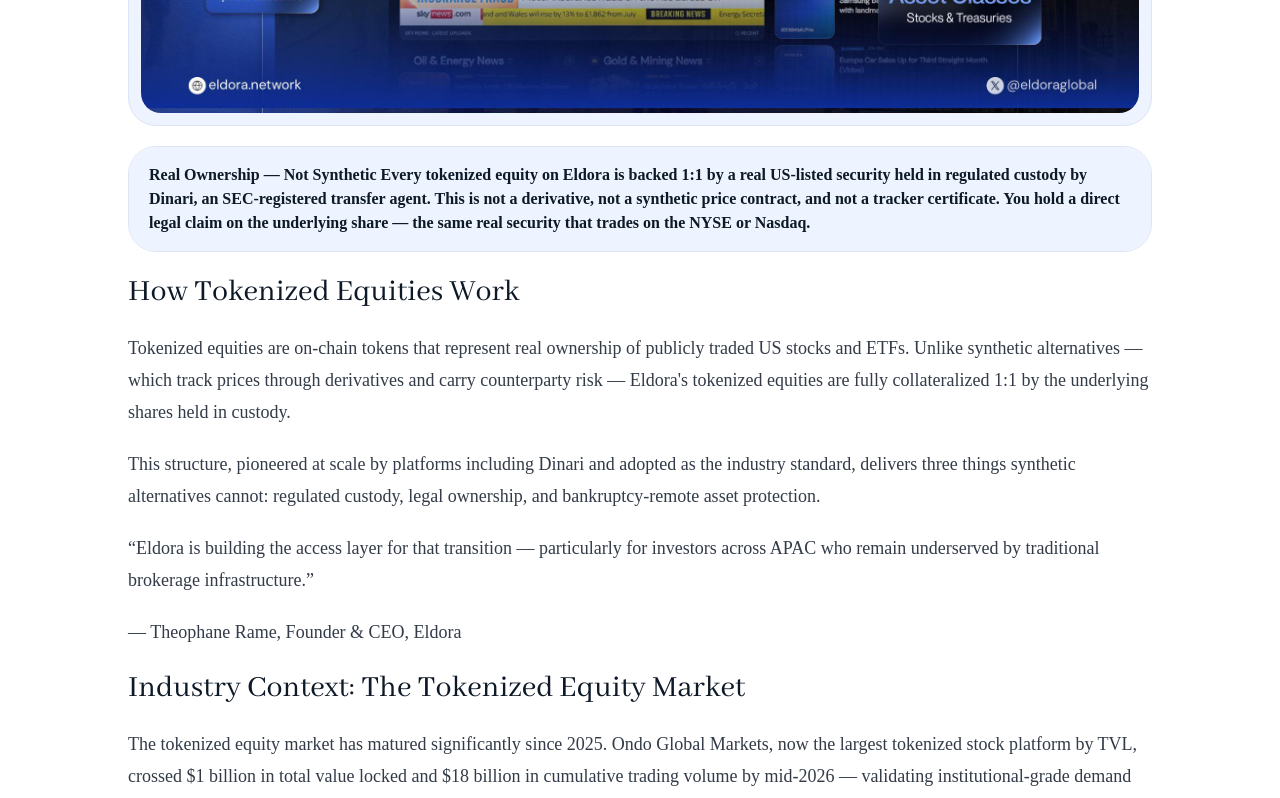
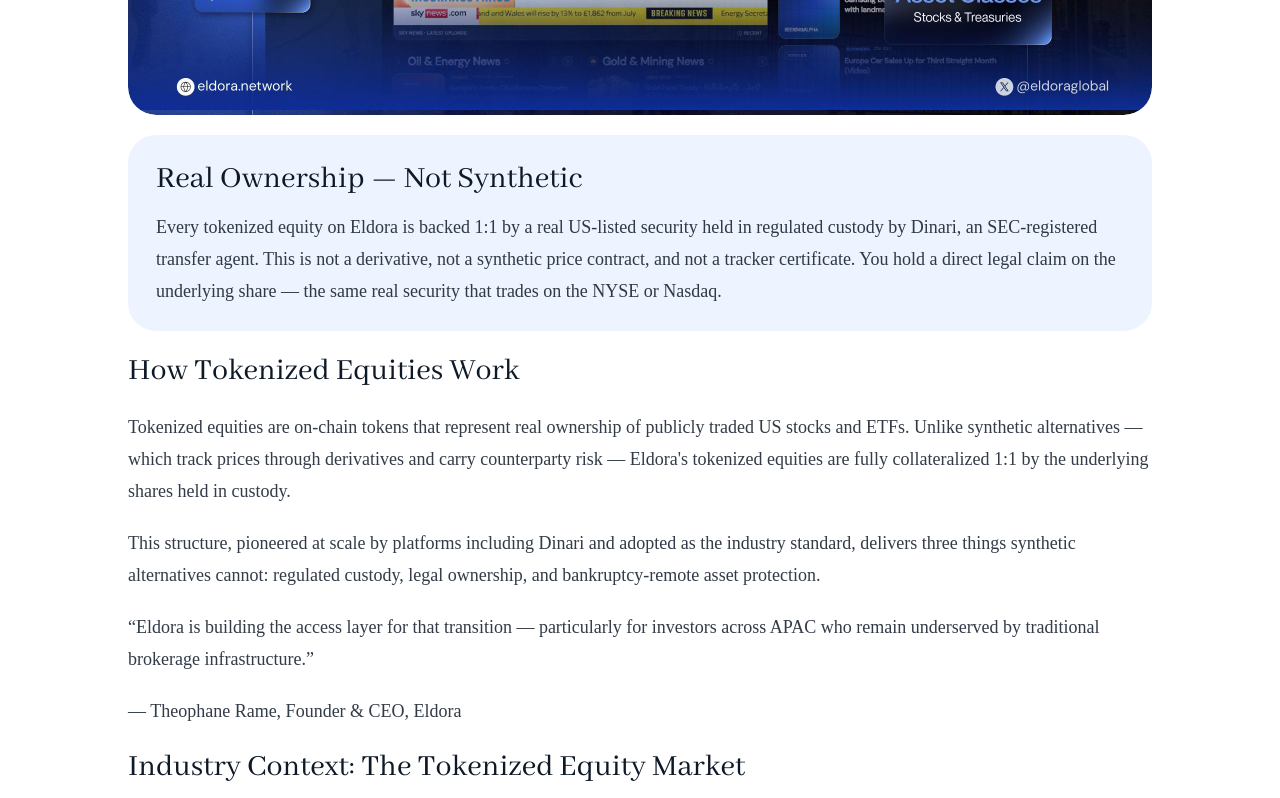
Before and after one commit to eldora-rwa/eldora-landing, a React (Vite) app: page /document in a window 1280 px wide. Shown: the part 2520-3318 px from the top of the page. Built offline with nearby package versions, Linux system fonts and the light colour scheme; a web font is replaced by a local one.

Commit message:
chore: update document page

```diff
--- a/src/pages/DocumentPage/index.tsx
+++ b/src/pages/DocumentPage/index.tsx
@@ -15,6 +15,13 @@
     .toLowerCase()
     .replace(/[^a-z0-9]+/g, "-")
     .replace(/(^-|-$)/g, "");
+
+const normalizeSectionTitle = (value: string) =>
+  value
+    .toLowerCase()
+    .replace(/^[a-z]?\d+[.)]?\s+/i, "")
+    .replace(/[^a-z0-9]+/g, " ")
+    .trim();
 
 const isUrl = (value: string) => /^https?:\/\/\S+$/i.test(value);
 const isEmail = (value: string) => /^[^\s@]+@[^\s@]+\.[^\s@]+$/.test(value);
@@ -146,8 +153,59 @@
   return "text-base leading-7 text-navi-dark/85 md:text-lg md:leading-8";
 };
 
-const getSectionByTitle = (title: string) =>
-  sections.find((section) => section.title === title);
+const calloutTitlePrefixes = [
+  "Real Ownership — Not Synthetic",
+  "Geographic Restrictions",
+  "Your Data is Protected",
+  "Hardware Wallet Tip",
+  "No Account Required",
+  "Simulation Disclaimer",
+  "Free, Always",
+  "When Can You Trade?",
+  "Put Idle Capital to Work",
+  "Lending Risk Disclosure",
+  "Bridging Times",
+  "Leaderboard is Public",
+  "Phishing Warning — Important",
+  "One KYC, All Chains",
+  "Access Restrictions",
+  "Smart Contract Risk",
+] as const;
+
+const splitCalloutText = (text: string) => {
+  const matchedPrefix = calloutTitlePrefixes.find((prefix) =>
+    text.startsWith(prefix),
+  );
+
+  if (!matchedPrefix) {
+    return null;
+  }
+
+  const body = text.slice(matchedPrefix.length).trim();
+
+  if (!body) {
+    return null;
+  }
+
+  return {
+    title: matchedPrefix,
+    body,
+  };
+};
+
+const getSectionByTitle = (title: string) => {
+  const normalizedTarget = normalizeSectionTitle(title);
+
+  return sections.find((section) => {
+    const normalizedSection = normalizeSectionTitle(section.title);
+
+    return (
+      normalizedSection === normalizedTarget ||
+      normalizedSection.endsWith(normalizedTarget) ||
+      normalizedTarget.endsWith(normalizedSection)
+    );
+  });
+};
 
 const getSectionDisplayTitle = (section: DocumentSection) =>
   section.title === overviewSectionTitle ? "Overview" : section.title;
@@ -172,12 +230,12 @@
     return (
       <figure
         key={`image-${index}`}
-        className="overflow-hidden rounded-[28px] border border-[#DCE5F3] bg-[#EDF3FF] p-3"
+        className="overflow-hidden rounded-[28px] bg-[#EDF3FF]"
       >
         <img
           src={block.src}
           alt={block.alt}
-          className="w-full rounded-[20px] object-cover"
+          className="w-full rounded-[28px] object-cover"
         />
       </figure>
     );
@@ -197,6 +255,26 @@
 
   if (block.type === "table") {
     const isOverviewTable = section.title === overviewSectionTitle;
+    const isSingleCellCallout = block.rows.length === 1 && block.rows[0].length === 1;
+    const calloutContent = isSingleCellCallout
+      ? splitCalloutText(block.rows[0][0])
+      : null;
+
+    if (calloutContent) {
+      return (
+        <div
+          key={`table-${index}`}
+          className="rounded-[28px] bg-[#EDF3FF] px-6 py-6 md:px-7"
+        >
+          <h3 className="font-eiko text-2xl leading-tight text-navi-dark md:text-[2rem]">
+            {calloutContent.title}
+          </h3>
+          <p className="mt-3 text-base leading-7 text-navi-dark/85 md:text-lg md:leading-8">
+            {calloutContent.body}
+          </p>
+        </div>
+      );
+    }
 
     return (
       <div
@@ -212,6 +290,23 @@
                   onClick={
                     isOverviewTable
                       ? () => {
+                          const targetSection = getSectionByTitle(row[1]);
+                          if (targetSection) {
+                            scrollToSection(targetSection.id);
+                          }
+                        }
+                      : undefined
+                  }
+                  role={isOverviewTable ? "link" : undefined}
+                  tabIndex={isOverviewTable ? 0 : undefined}
+                  onKeyDown={
+                    isOverviewTable
+                      ? (event) => {
+                          if (event.key !== "Enter" && event.key !== " ") {
+                            return;
+                          }
+
+                          event.preventDefault();
                           const targetSection = getSectionByTitle(row[1]);
                           if (targetSection) {
                             scrollToSection(targetSection.id);
```
